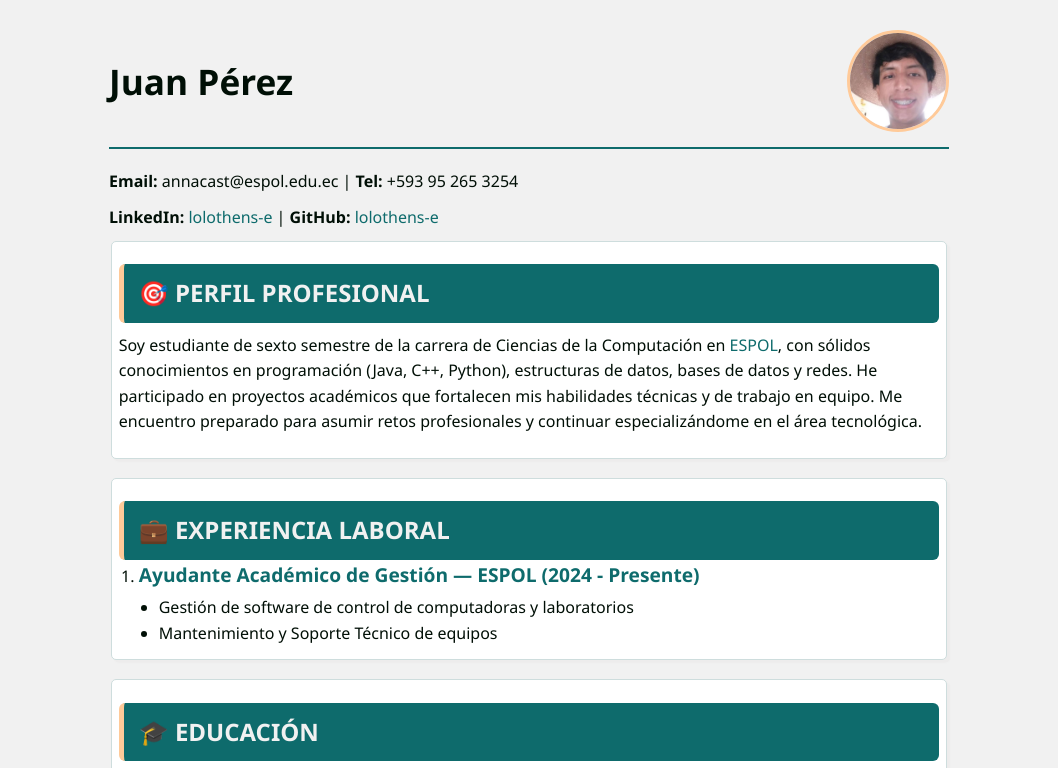
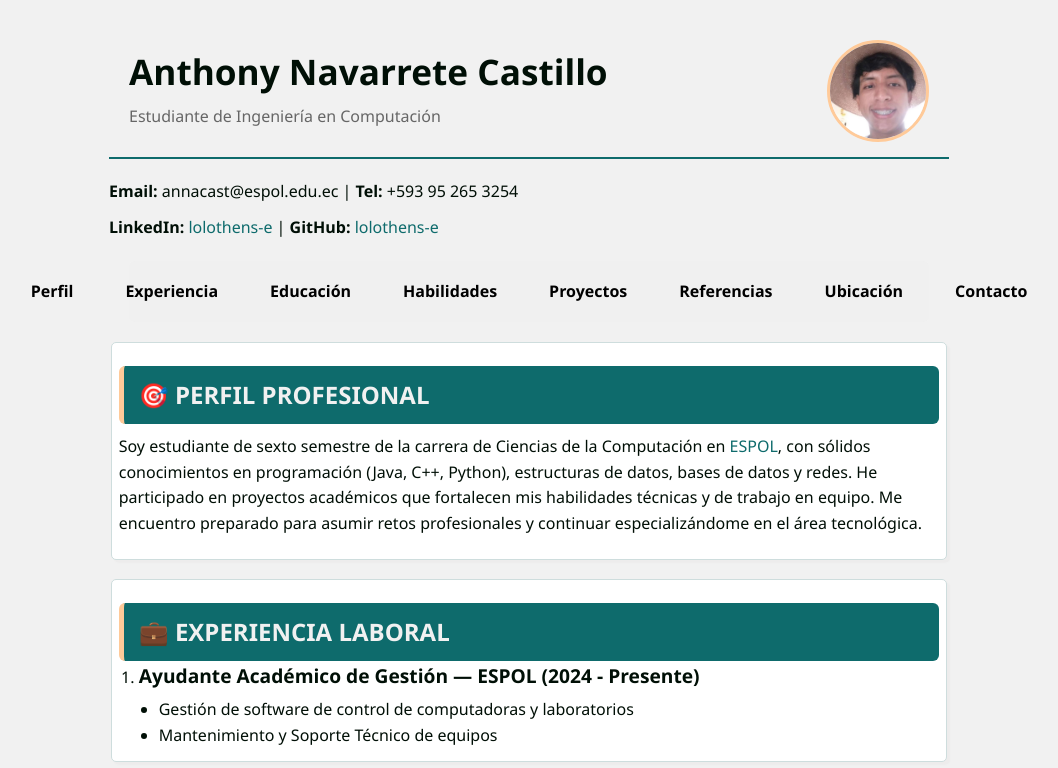
Before and after one commit to lolothens-e/Proyecto2, a plain HTML site: page index.html in a window 1280 px wide. Shown: the top 768 px of the page, without its empty margins (111-1169 px from the left). Drawn offline with Linux system fonts and the light colour scheme; a web font is replaced by a local one.

Commit message:
navigation bar, styling and minor changes

```diff
--- a/index.html
+++ b/index.html
@@ -3,20 +3,37 @@
 <link rel="stylesheet" href="stylesheets/styles.css">
 </head>
 <header>
-  <h1>Juan Pérez</h1>
+  <div class="header-text">
+    <h1>Anthony Navarrete Castillo</h1>
+    <p class="subtitle-text">Estudiante de Ingeniería en Computación</p>
+  </div>
   <img src="137722774.jpg" alt="Foto de perfil" class="profile-pic" width="100px" id="photo">
 </header>
-  <p><b>Email:</b> annacast@espol.edu.ec | <b>Tel:</b> +593 95 265 3254</p>
-  <p><b>LinkedIn:</b> <a href="https://linkedin.com/in/lolothens-e">lolothens-e</a> | <b>GitHub:</b> <a href="https://github.com/lolothens-e">lolothens-e</a></p>
 
 
+<p><b>Email:</b> annacast@espol.edu.ec | <b>Tel:</b> +593 95 265 3254</p>
+<p><b>LinkedIn:</b> <a href="https://linkedin.com/in/lolothens-e">lolothens-e</a> | <b>GitHub:</b> <a href="https://github.com/lolothens-e">lolothens-e</a></p>
 
-<section>
+
+<nav class="navbar">
+  <ul>
+    <li><a href="#Perfil">Perfil</a></li>
+    <li><a href="#Experiencia">Experiencia</a></li>
+    <li><a href="#Educacion">Educación</a></li>
+    <li><a href="#Habilidades">Habilidades</a></li>
+    <li><a href="#Proyectos">Proyectos</a></li>
+    <li><a href="#Referencias">Referencias</a></li>
+    <li><a href="#Ubicacion">Ubicación</a></li>
+    <li><a href="#Contacto">Contacto</a></li>
+  </ul>
+</nav>
+
+<section id="Perfil">
   <h2 class="subtitle">🎯 Perfil Profesional</h2 class="subtitle">
   <p>Soy estudiante de sexto semestre de la carrera de Ciencias de la Computación en <a href="https://www.espol.edu.ec/es" >ESPOL</a>, con sólidos conocimientos en programación (Java, C++, Python), estructuras de datos, bases de datos y redes. He participado en proyectos académicos que fortalecen mis habilidades técnicas y de trabajo en equipo. Me encuentro preparado para asumir retos profesionales y continuar especializándome en el área tecnológica.</p>
 </section>
 
-<section>
+<section id="Experiencia">
   <h2 class="subtitle">💼 Experiencia Laboral</h2 class="subtitle">
   <ol>
     <li><article>
@@ -30,12 +47,12 @@
   </ol>
 </section>
 
-<section>
+<section id="Educacion">
   <h2 class="subtitle">🎓 Educación</h2 class="subtitle">
   <p><b>Ingeniería en Computación</b> — Escuela Superior Politécnica del Litoral (2022 - Presente)</p>
 </section>
 
-<section>
+<section id="Habilidades">
   <h2 class="subtitle">🧠 Habilidades</h2 class="subtitle">
   <div class="skills">
     <table>
@@ -64,33 +81,43 @@
   </div>
 </section>
 
-<section>
+<section id="Referencias">
+  <h2 class="subtitle">🌎 Referencias</h2 class="subtitle">
+
+  <article>
+    <blockquote>
+      "Un loco o el próximo Elon Musk"
+    </blockquote>
+    <p><strong>Edgar Andrade</strong> <span class="reference-role">— Ingeniero en Sistemas (UPS), Docente de Programación (2018–2022)</span></p>
+  </article>
+
+  <article>
+    <blockquote>
+      "Una persona comprometida con su trabajo, siempre cumple con sus responsabilidades y se comunica con claridad"
+    </blockquote>
+    <p><strong>Shirley Aragón</strong> <span class="reference-role">— Estudiante de Ingeniería en Computación, colaboradora en múltiples proyectos</span></p>
+  </article>
+
+  <article>
+    <blockquote>
+      "Un profesional dedicado y que aporta un ambiente de trabajo acogedor y enfocado en lograr objetivos propuestos"
+    </blockquote>
+    <p><strong>Matías Collaguazo</strong> <span class="reference-role">— Estudiante de Ingeniería en Computación, colaborador en proyecto de redes multi-ciudad</span></p>
+  </article>
+</section>
+
+
+<section id="Ubicacion">
+  <h2 class="subtitle">📌 Ubicación</h2 class="subtitle">
+  <iframe src="https://www.google.com/maps/embed?pb=!1m18!1m12!1m3!1d7974.045959924496!2d-79.97300617408412!3d-2.144883847958856!2m3!1f0!2f0!3f0!3m2!1i1024!2i768!4f13.1!3m3!1m2!1s0x902d7303bb0133cd%3A0x66c18bd9810f31cb!2sFacultad%20de%20Ingenier%C3%ADa%20en%20Electricidad%20y%20Computaci%C3%B3n%20FIEC%20-%20ESPOL!5e0!3m2!1ses!2sec!4v1747665965917!5m2!1ses!2sec" width="600" height="450" style="border:0;" allowfullscreen="" loading="lazy" referrerpolicy="no-referrer-when-downgrade"></iframe>
+</section>
+
+<section id="Proyectos">
   <h2 class="subtitle">📽️ Descripciones técnicas de proyectos </h2 class="subtitle">
   <iframe width="510" height="392" src="https://www.youtube.com/embed/tp8P1-gv0ko" title="Proyecto Estructura de Datos PAO 1 2024. Segundo Parcial-Grupo#6" frameborder="0" allow="accelerometer; clipboard-write; encrypted-media; gyroscope; web-share" allowfullscreen></iframe>
 </section>
 
-<section>
-  <h2 class="subtitle">🌎 Referencias</h2 class="subtitle">
-        <article>
-            <p><b>"Un loco o el próximo Elon Musk"</b></p>
-            <p><b>Edgar Andrade</b>, Ingeniero en Sistemas (UPS), Docente de Programación. Docente de 2018-2022</p>
-        </article>
-        <article>
-            <p><b>"Una persona comprometida con su trabajo, siempre cumple con sus responsabilidades y se comunica con claridad"</b></p>
-            <p><b>Shirley Aragón</b>, Estudiante de Ingeniería en Computación en ESPOL. Colaboró en variso grupos de trabajo a lo largo de la carrera.</p>
-        </article>
-        <article>
-            <p><b>"Un profesional dedicado y que aporta un ambiente de trabajo acogedor y enfocado en lograr objetivos propuestos"</b></p>
-            <p><b>Matías Collaguazo</b>, Estudiante de Ingeniería en Computación en ESPOL. Colaborador en proyecto de creación de redes multi-ciudad.</p>
-        </article>
-</section>
-
-<section>
-  <h2 class="subtitle">📌 Ubicación</h2 class="subtitle">
-  <iframe src="https://www.google.com/maps/embed?pb=!1m18!1m12!1m3!1d7974.045959924496!2d-79.97300617408412!3d-2.144883847958856!2m3!1f0!2f0!3f0!3m2!1i1024!2i768!4f13.1!3m3!1m2!1s0x902d7303bb0133cd%3A0x66c18bd9810f31cb!2sFacultad%20de%20Ingenier%C3%ADa%20en%20Electricidad%20y%20Computaci%C3%B3n%20FIEC%20-%20ESPOL!5e0!3m2!1ses!2sec!4v1747665965917!5m2!1ses!2sec" width="600" height="450" style="border:0;" allowfullscreen="" loading="lazy" referrerpolicy="no-referrer-when-downgrade"></iframe>
-</section>
-
-<section>
+<section id="Contacto">
   <h2 class="subtitle">📭 Formulario de Contacto</h2 class="subtitle">
   <form action="mailto:your.email@example.com" method="POST" enctype="text/plain">
         <label for="name">Full Name:</label>
@@ -106,7 +133,7 @@
 </section>
 
 <footer>
-  <p>© 2025 Juan Pérez | Sitio creado con HTML, CSS y amor 💙</p>
+  <p>© 2025 Anthony Navarrete Castillo | Sitio creado con HTML, CSS y amor 💙</p>
 </footer>
 
 </html>
--- a/stylesheets/styles.css
+++ b/stylesheets/styles.css
@@ -7,6 +7,66 @@
   padding: 0;
   box-sizing: border-box;
 }
+
+header {
+  display: flex;
+  align-items: center;
+  justify-content: space-between;
+  padding: 10px 20px;
+}
+
+.header-text {
+  display: flex;
+  flex-direction: column;
+}
+
+.subtitle-text {
+  color: #666666;
+  font-size: 1rem;
+  margin-top: 4px;
+}
+
+
+.navbar {
+  background-color: #f0f0f0;
+  padding: 10px 0;
+  text-align: center;
+  border-radius: 6px;
+  margin: 20px;
+}
+
+.navbar ul {
+  list-style: none;
+  margin: 0;
+  padding: 0;
+  display: flex;
+  justify-content: center;
+  gap: 20px;
+}
+
+.navbar li {
+  display: inline-block;
+}
+
+.navbar a {
+  color: #000000;
+  text-decoration: none;
+  font-weight: bold;
+  padding: 8px 16px;
+  border-radius: 6px;
+  transition: all 0.3s ease;
+  display: inline-block;
+  transform-origin: center;
+}
+
+.navbar a:hover {
+  background-color: #0E6B6C;
+  color: #ffffff;
+  transform: scale(1.05);
+  box-shadow: 0 4px 12px rgba(0, 0, 0, 0.2);
+}
+
+
 
 body {
   font-family: 'Mulish', 'PT Sans Caption', 'Karma', sans-serif;
@@ -36,7 +96,7 @@ h2 {
 
 h3 {
   font-size: 1.2rem;
-  color: #0E6B6C;
+  color: #000F06;
   margin-bottom: 5px;
 }
 
@@ -61,6 +121,10 @@ header {
 /* Contact info and links */
 p {
   margin: 10px 0;
+}
+
+th{
+  text-align: center;
 }
 
 a {
@@ -151,6 +215,7 @@ form button {
   border: none;
   border-radius: 6px;
   font-size: 1rem;
+  font-weight: bold;
   cursor: pointer;
   transition: background-color 0.3s ease;
 }
@@ -188,6 +253,21 @@ body, h1, h2, h3, p, a, li, td, th, label, input, textarea, button {
     width: 8vw;
     height: auto;
 }
+
+blockquote {
+  font-style: italic;
+  color: #333;
+  margin: 10px 0;
+  padding-left: 20px;
+  border-left: 4px solid #0E6B6C;
+}
+
+.reference-role {
+  color: #888;
+  font-weight: normal;
+  font-size: 0.95rem;
+}
+
 
 .subtitle {
     color: #f1f1f1; /*color cambiado por estetica*/
```
